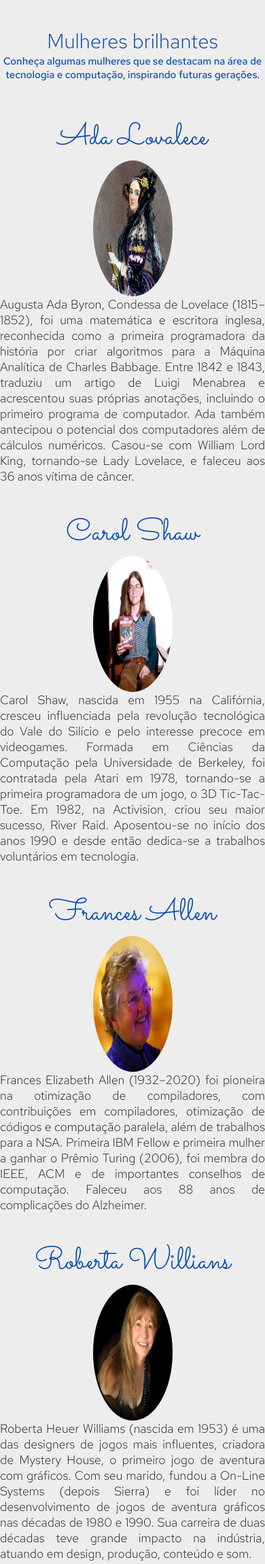
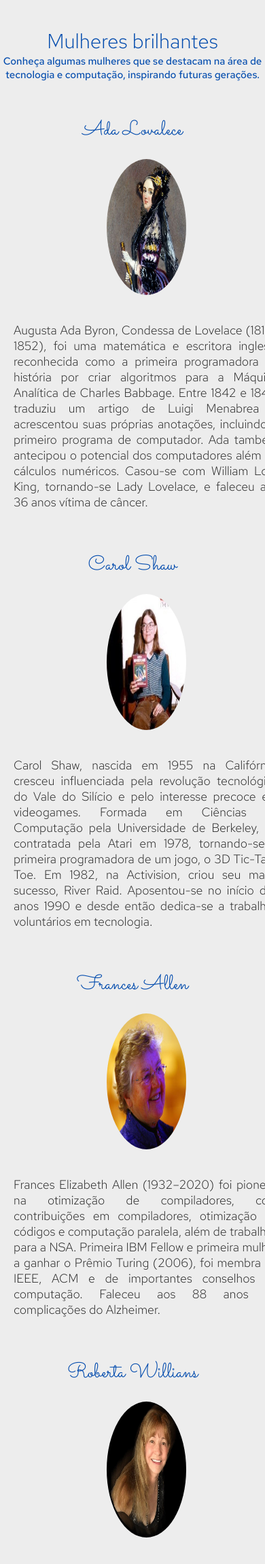
Before and after one commit to Sistemas-de-Informacao-UNIFEBE/meninas-digitais, a PHP site: page /mulheres.html in a window 390 px wide; the page is wider, and only the part inside the window is pictured. Shown: the part 65-2366 px from the top of that part at 68% size. Run offline with PHP 8.4, Linux system fonts and the light colour scheme.

Commit message:
corrigindo padding

```diff
--- a/style.css
+++ b/style.css
@@ -426,7 +426,6 @@ hr{
   border-radius: 100%;
   width: 10%;
   margin: 0 0 0 100px;
-  float: left;
 }
 
 .texto-mulheres p{
@@ -568,7 +567,7 @@ hr{
 }
 .subtitulo-mulheres h3{
   padding: 0;
-  font-size: 45px;
+  font-size: 30px;
 }
 
 .texto-mulheres{
@@ -582,10 +581,13 @@ hr{
 .texto-mulheres img{
   width: 30%;
   margin: 0;
+  padding: 20px;
 }
 
 .texto-mulheres p{
   width: 100%;
+  padding: 20px;
+
 }
 
   /* Filtro */
```
